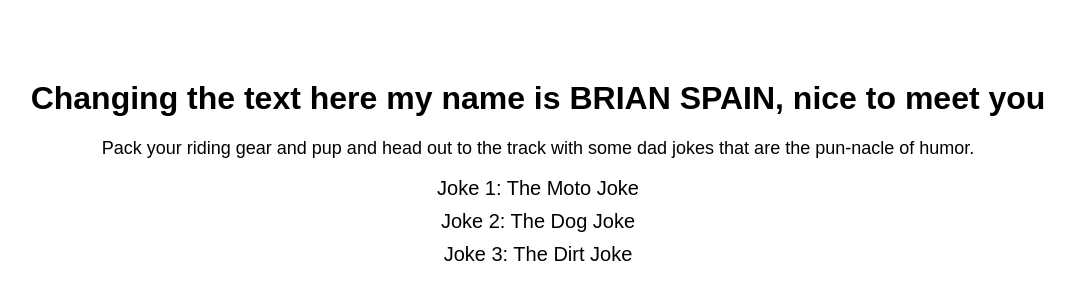
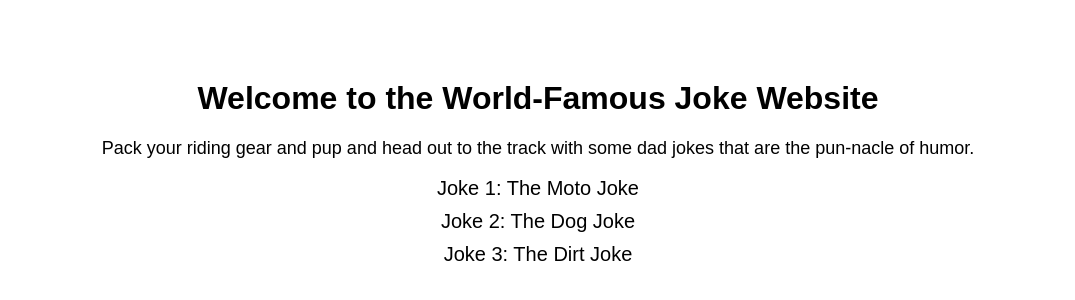
Before and after one commit to TheAltercation/final-website, a plain HTML site: page index.html in a window 1280 px wide. Shown: the part 230-530 px from the top of the page, without its empty margins (102-1177 px from the left). Drawn offline with Linux system fonts and the light colour scheme.

Commit message:
update to index

```diff
--- a/index.html
+++ b/index.html
@@ -49,7 +49,7 @@
 </head>
 <body>
     <div class="container">
-        <h1>Changing the text here my name is BRIAN SPAIN, nice to meet you</h1>
+        <h1>Welcome to the World-Famous Joke Website</h1>
         <p>Pack your riding gear and pup and head out to the track with some dad jokes that are the pun-nacle of humor.</p>
         <ul>
             <li><a href="joke1.html">Joke 1: The Moto Joke</a></li>
```
